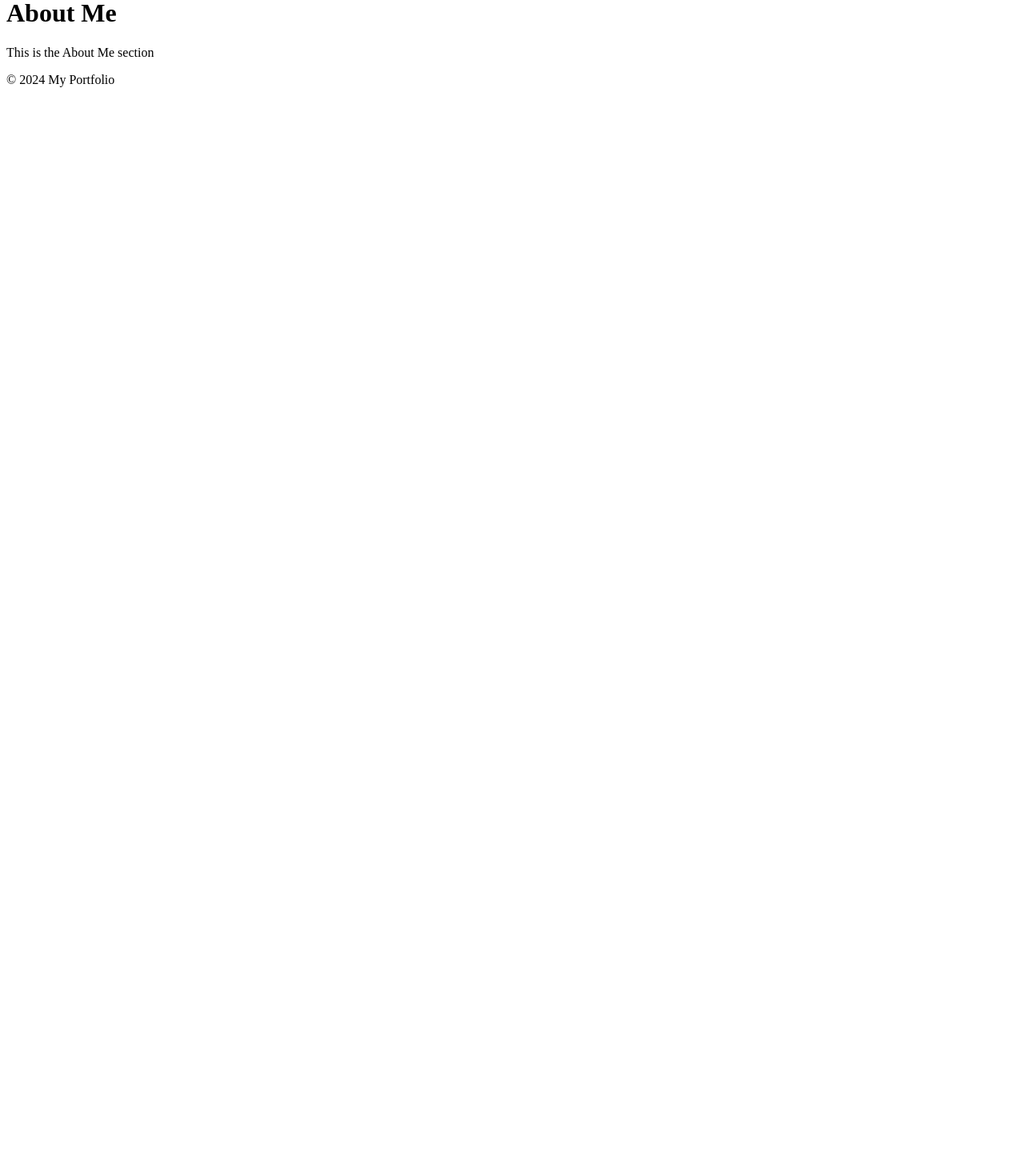
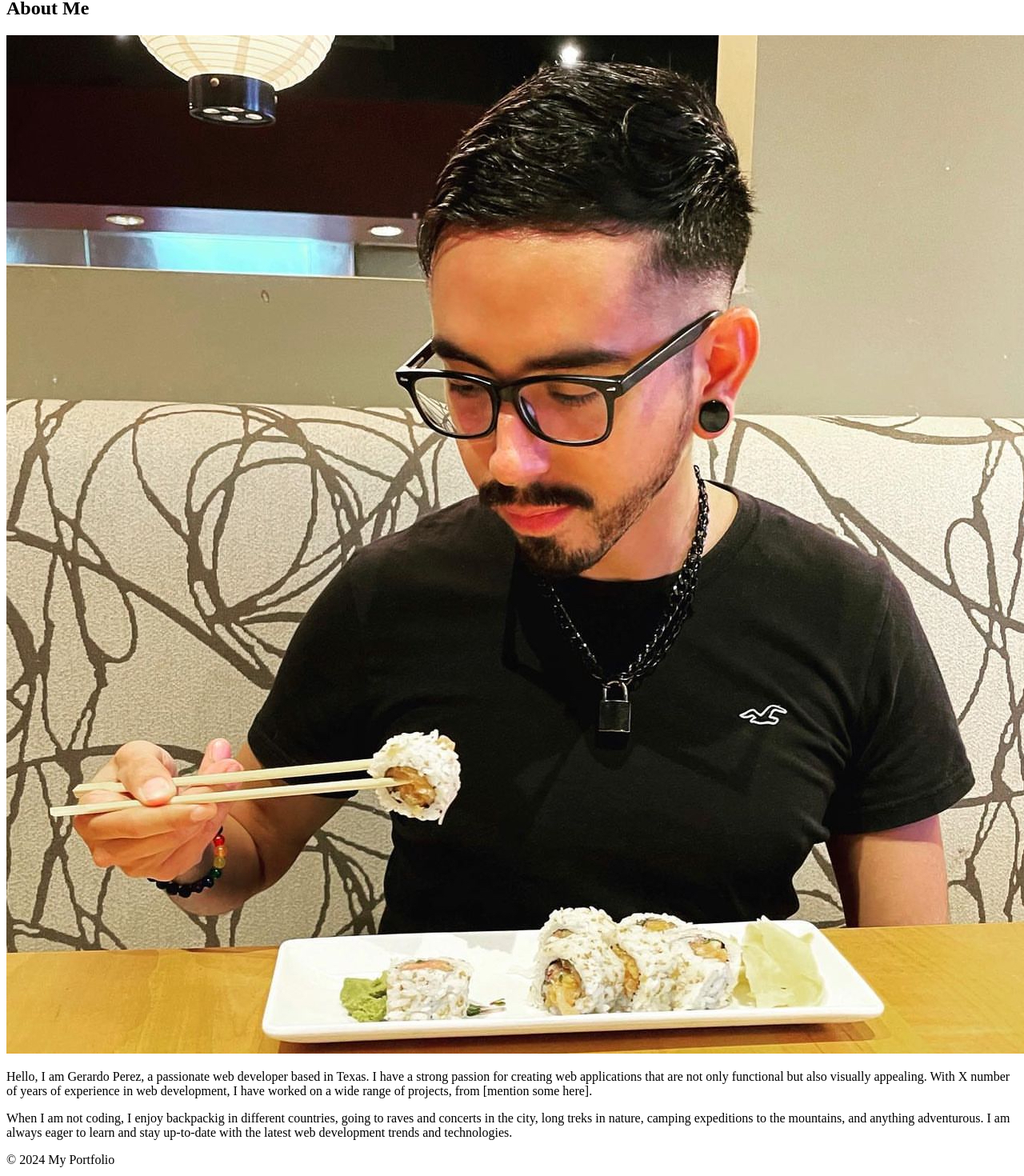
Before and after one commit to Gera1313/react-portfolio-2, a React (Vite) app: page / in a window 1280 px wide. Shown: the part 175-1645 px from the top of the page at 80% size. Before the commit the page ends 800 px from the top, so only its background shows below. Built offline with nearby package versions, Linux system fonts and the light colour scheme.

Commit message:
added to about me

```diff
--- a/src/components/about.jsx
+++ b/src/components/about.jsx
@@ -1,38 +1,28 @@
-// import React from 'react';
-// import profilePicture from '../assets/main-aboutme.jpeg';
-
-// function About() {
-//     return (
-//       <section className="about-section">
-//         <h2>About Me</h2>
-//         <div className="about-content">
-//           {/* Developer's Photo or Avatar */}
-//           <img
-//             src={profilePicture}
-//             alt="Developer"
-//             className="profile-picture"
-//           />
-
-//           {/* Short Bio */}
-//           <p>
-//             Hi! I'm Gerardo Perez, a passionate web developer with experience in building modern, responsive single-page applications using React and other technologies. I love learning new things and working on challenging projects!
-//           </p>
-//         </div>
-//       </section>
-//     );
-//   }
-
-// export default About;
-
 import React from 'react';
+import profilePicture from '../assets/main-aboutme.jpeg';
 
 function About() {
-  return (
-    <div>
-      <h1>About Me</h1>
-      <p>This is the About Me section</p>
-    </div>
-  );
-}
+    return (
+      <section className="about-section">
+        <h2>About Me</h2>
+        <div className="about-content">
+          {/* Developer's Photo or Avatar */}
+          <img
+            src={profilePicture}
+            alt="Developer"
+            className="profile-picture"
+          />
+
+          {/* Short Bio */}
+          <p>
+            Hello, I am Gerardo Perez, a passionate web developer based in Texas. I have a strong passion for creating web applications that are not only functional but also visually appealing. With X number of years of experience in web development, I have worked on a wide range of projects, from [mention some here].
+          </p>
+          <p>
+            When I am not coding, I enjoy backpackig in different countries, going to raves and concerts in the city, long treks in nature, camping expeditions to the mountains, and anything adventurous. I am always eager to learn and stay up-to-date with the latest web development trends and technologies.
+          </p>
+        </div>
+      </section>
+    );
+  }
 
 export default About;
```
Also changed, not shown: src/App.jsx (+0 -15 lines).
